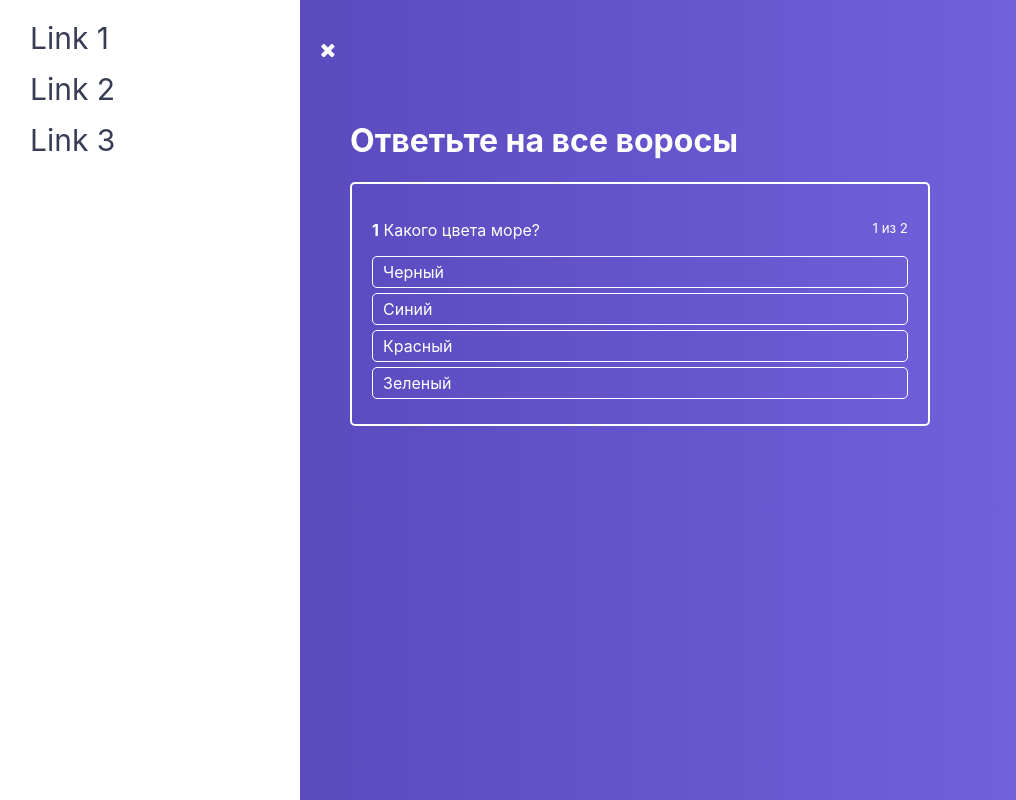
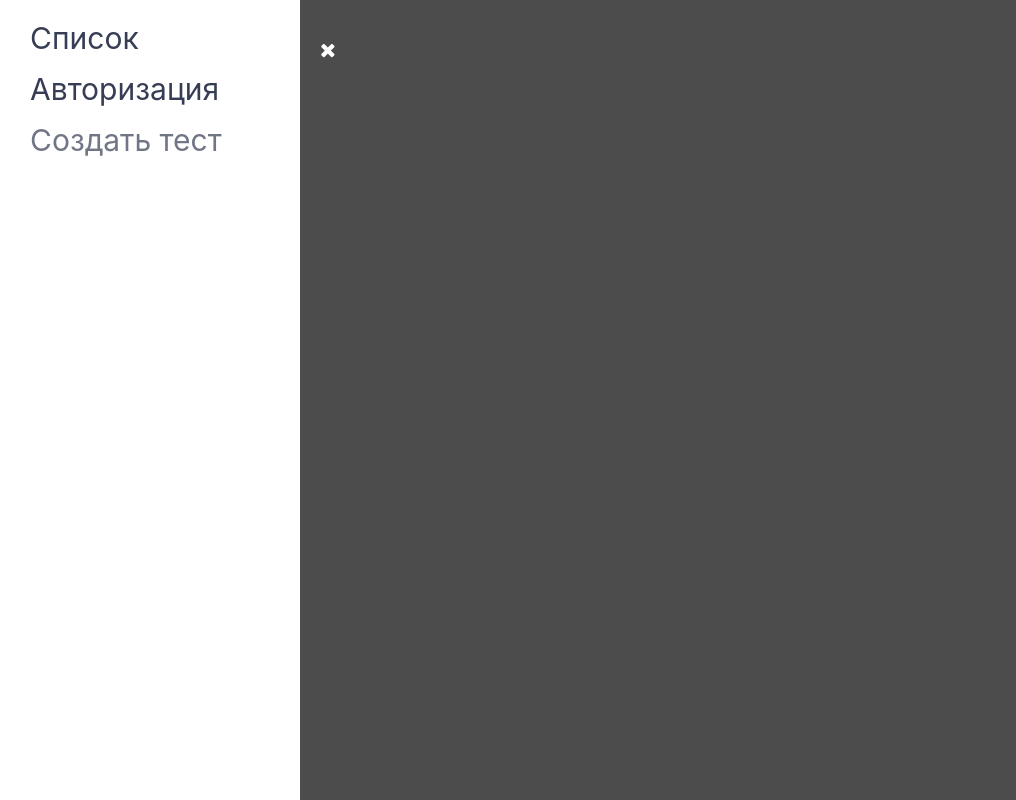
Before and after one commit to xxlxep/react-quiz, a React app: page /quiz-creator in a window 1280 px wide. Both pictures are taken after a click on the icon 48 px from the left and 50 px from the top of the page. Shown: the whole page, without its empty margins (0-1016 px from the left). Built offline with nearby package versions, Linux system fonts and the light colour scheme.

Commit message:
NavLinks

```diff
--- a/package.json
+++ b/package.json
@@ -48,6 +48,7 @@
     "react-app-polyfill": "^1.0.6",
     "react-dev-utils": "^10.2.1",
     "react-dom": "^16.13.1",
+    "react-router-dom": "^5.2.0",
     "resolve": "1.15.0",
     "resolve-url-loader": "3.1.1",
     "sass-loader": "8.0.2",
--- a/src/App.js
+++ b/src/App.js
@@ -1,11 +1,21 @@
 import React from "react";
 import Layout from "./hoc/Layout/Layout";
 import Quiz from "./containers/Quiz/Quiz";
+import QuizList from "./containers/QuizList/QuizList";
+import QuizCreator from "./containers/QuizCreator/QuizCreator";
+import Auth from "./containers/Auth/Auth";
+
+import { Route, Switch } from "react-router-dom";
 
 function App() {
   return (
     <Layout>
-      <Quiz />
+      <Switch>
+        <Route path="/auth" component={Auth} />
+        <Route path="/quiz-creator" component={QuizCreator} />
+        <Route path="/quiz/:id" component={Quiz} />
+        <Route path="/" component={QuizList} />
+      </Switch>
     </Layout>
   );
 }
--- a/src/components/Navigation/Drawer/Drawer.js
+++ b/src/components/Navigation/Drawer/Drawer.js
@@ -1,14 +1,30 @@
 import React, { Component } from "react";
 import classes from "./Drawer.module.css";
+import BackDrop from "../../UI/BackDrop/BackDrop";
+import { NavLink } from "react-router-dom";
 
-const links = [1, 2, 3];
+const links = [
+  { to: "/", label: "Список", exact: true },
+  { to: "/auth", label: "Авторизация", exact: false },
+  { to: "/quiz-creator", label: "Создать тест", exact: false },
+];
 
 export default class Drawer extends Component {
+  clickHandler = () => {
+    this.props.onClose();
+  };
   renderLinks() {
     return links.map((link, index) => {
       return (
         <li key={index}>
-          <a>Link {link}</a>
+          <NavLink
+            to={link.to}
+            exact={link.exact}
+            activeClassName={classes.active}
+            onClick={this.clickHandler}
+          >
+            {link.label}
+          </NavLink>
         </li>
       );
     });
@@ -19,9 +35,12 @@
       cls.push(classes.close);
     }
     return (
-      <nav className={cls.join(" ")}>
-        <ul>{this.renderLinks()}</ul>
-      </nav>
+      <>
+        <nav className={cls.join(" ")}>
+          <ul>{this.renderLinks()}</ul>
+        </nav>
+        {this.props.isOpen ? <BackDrop onClick={this.props.onClose} /> : null}
+      </>
     );
   }
 }
--- /dev/null
+++ b/src/components/UI/BackDrop/BackDrop.js
@@ -0,0 +1,12 @@
+import React from 'react'
+import classes from './BackDrop.module.css'
+
+ const BackDrop = props => {
+    return (
+        <div className={classes.BackDrop} onClick={props.onClick}>
+
+        </div>
+    )
+}
+
+export default BackDrop
--- /dev/null
+++ b/src/components/UI/BackDrop/BackDrop.module.css
@@ -0,0 +1,9 @@
+.BackDrop {
+  z-index: 50;
+  background: rgba(0, 0, 0, 0.7);
+  position: fixed;
+  top: 0;
+  left: 0;
+  bottom: 0;
+  right: 0;
+}
--- /dev/null
+++ b/src/containers/Auth/Auth.js
@@ -0,0 +1,11 @@
+import React, { Component } from "react";
+
+export default class Auth extends Component {
+  render() {
+    return (
+      <div>
+        <h1>Auth</h1>
+      </div>
+    );
+  }
+}
--- /dev/null
+++ b/src/containers/QuizCreator/QuizCreator.js
@@ -0,0 +1,11 @@
+import React, { Component } from "react";
+
+export default class QuizCreator extends Component {
+  render() {
+    return (
+      <div>
+        <h1>QuizCreator</h1>
+      </div>
+    );
+  }
+}
--- /dev/null
+++ b/src/containers/QuizList/QuizList.js
@@ -0,0 +1,23 @@
+import React, { Component } from "react";
+import classes from "./QuizList.module.css";
+import { NavLink } from "react-router-dom";
+
+export default class QuizList extends Component {
+  renderQuizes() {
+    return [1, 2, 3].map((quiz, index) => {
+      return (
+        <li key={index}>
+          <NavLink to={"/quiz/" + quiz}>тест {quiz}</NavLink>
+        </li>
+      );
+    });
+  }
+  render() {
+    return (
+      <div className={classes.QuizList}>
+        <h1>Список тестов</h1>
+        <ul>{this.renderQuizes()}</ul>
+      </div>
+    );
+  }
+}
--- /dev/null
+++ b/src/containers/QuizList/QuizList.module.css
@@ -0,0 +1,3 @@
+.QuizList {
+
+}
--- a/src/hoc/Layout/Layout.js
+++ b/src/hoc/Layout/Layout.js
@@ -13,10 +13,16 @@
       menu: !this.state.menu,
     });
   };
+
+  menucloseHandler = () => {
+    this.setState({
+      menu: false,
+    });
+  };
   render() {
     return (
       <div className={classes.Layout}>
-        <Drawer isOpen={this.state.menu} />
+        <Drawer isOpen={this.state.menu} onClose={this.menucloseHandler} />
         <MenuToggle
           onToggle={this.toggleMenuHandler}
           isOpen={this.state.menu}
--- a/src/index.js
+++ b/src/index.js
@@ -1,11 +1,12 @@
-import React from 'react';
-import ReactDOM from 'react-dom';
-import './index.css';
-import App from './App';
+import React from "react";
+import ReactDOM from "react-dom";
+import "./index.css";
+import App from "./App";
+import { BrowserRouter } from "react-router-dom";
 
-ReactDOM.render(
-  <React.StrictMode>
+const app = (
+  <BrowserRouter>
     <App />
-  </React.StrictMode>,
-  document.getElementById('root')
+  </BrowserRouter>
 );
+ReactDOM.render(app, document.getElementById("root"));
```
Also changed, not shown: 1 other file (tests, documents, lock files or other folders).
